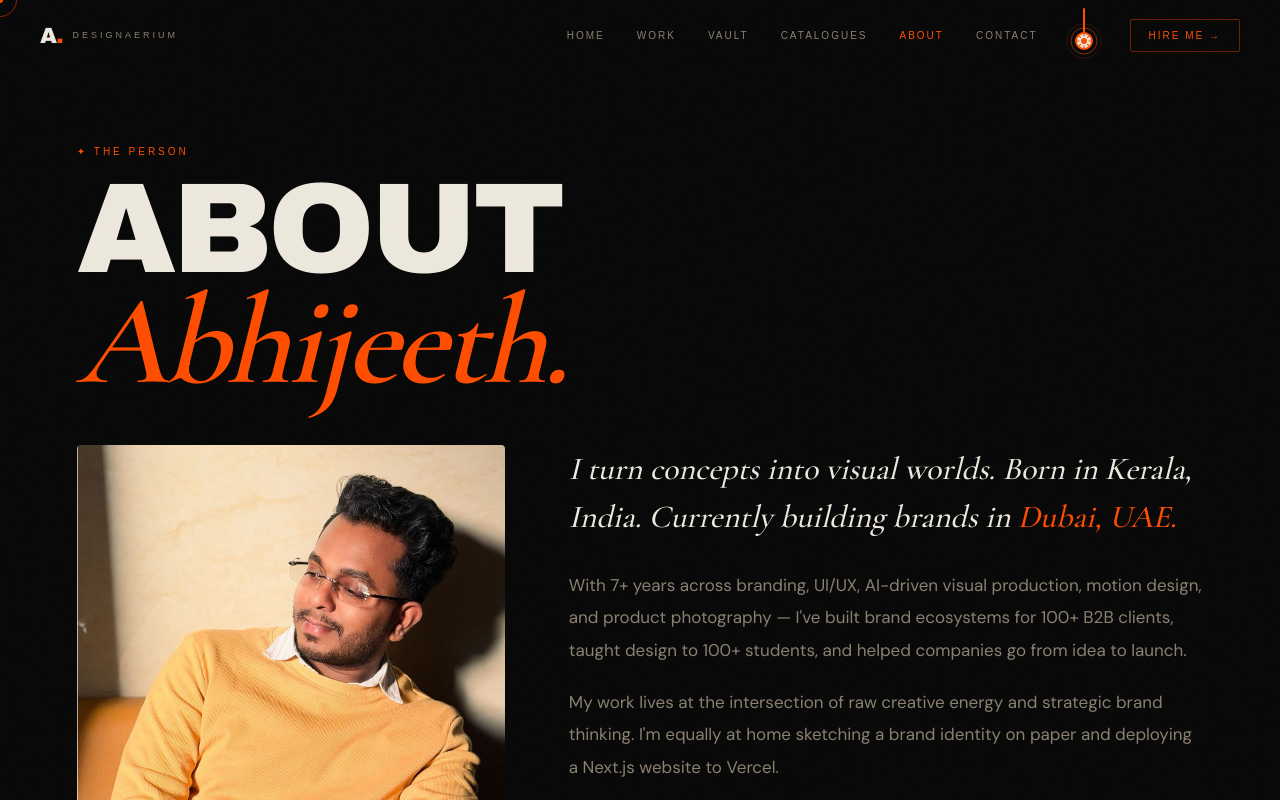
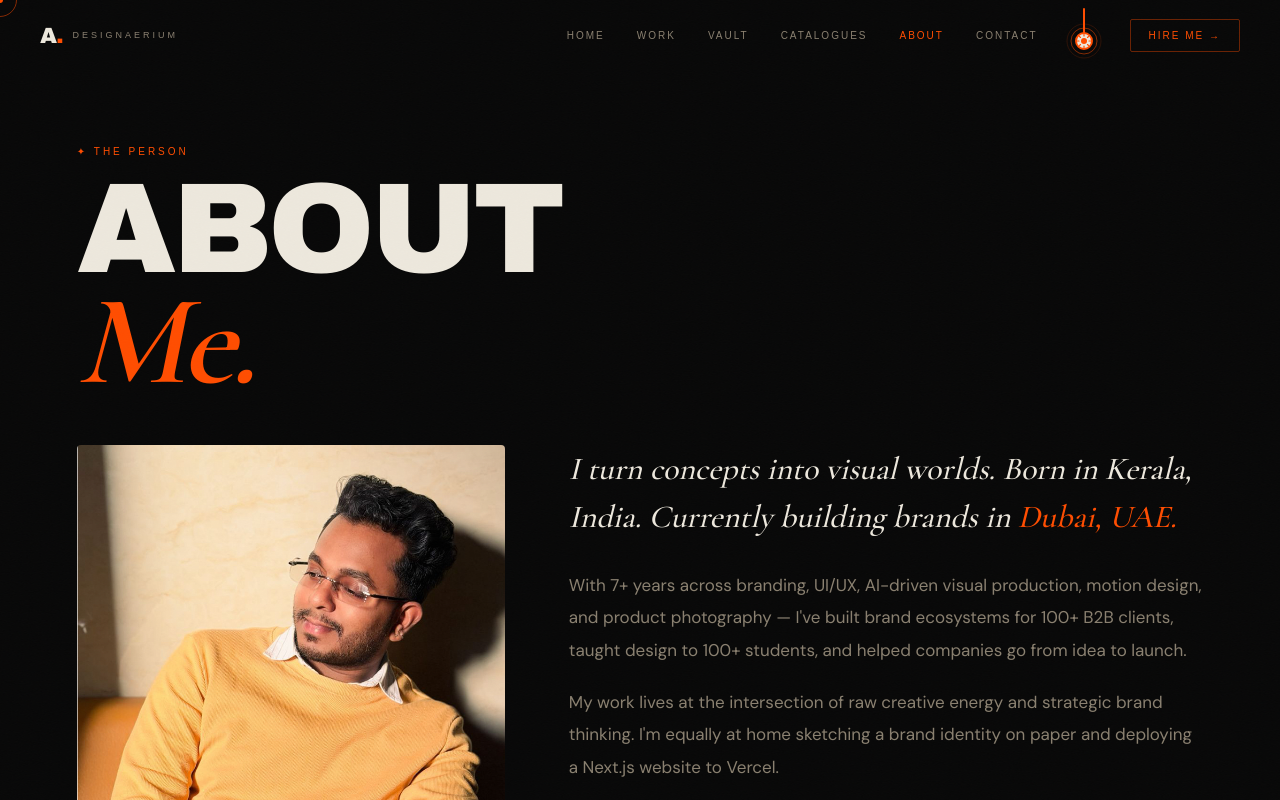
Before and after one commit to Artificer-cloud/adesignaerium, a Next.js app: page /about in a window 1280 px wide. Shown: the top 800 px of the page. Built offline with nearby package versions, Linux system fonts and the light colour scheme; a web font is replaced by a local one.

Commit message:
Fix about heading and remove placeholder

```diff
--- a/src/app/about/page.tsx
+++ b/src/app/about/page.tsx
@@ -83,7 +83,7 @@ export default function AboutPage() {
         }}>
           ABOUT<br />
           <span style={{ fontFamily: 'Cormorant Garamond,Georgia,serif', fontStyle: 'italic', fontWeight: 600, color: 'var(--orange)' }}>
-            Abhijeeth.
+            Me.
           </span>
         </h1>
       </section>
```
